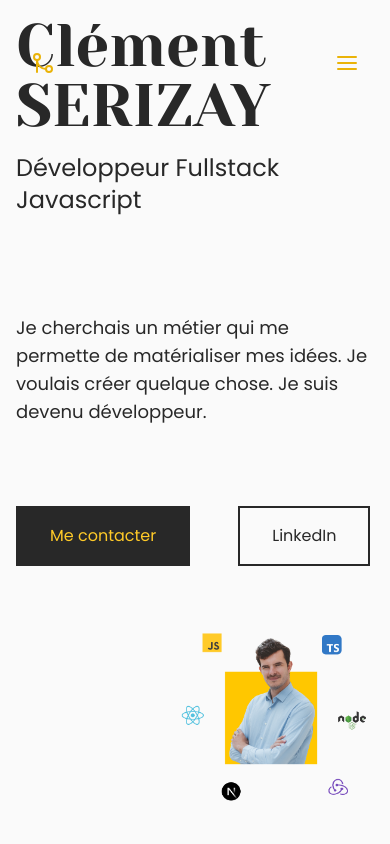
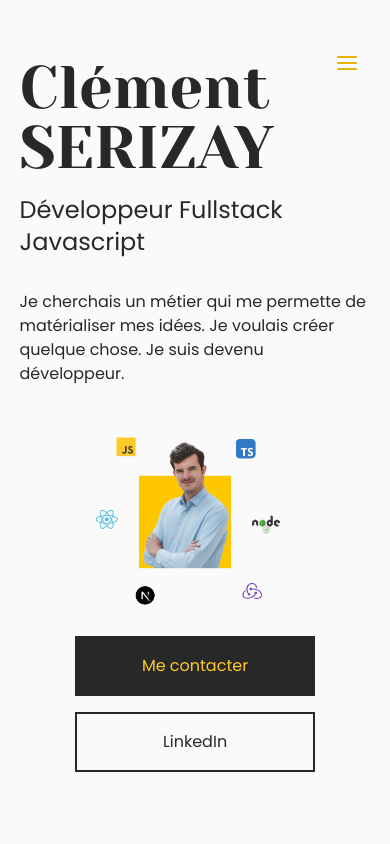
Before and after one commit to monkeycs60/portfolio-cs, a Next.js app: page / in a window 390 px wide. Shown: the top 844 px of the page. Built offline with nearby package versions, Linux system fonts and the light colour scheme.

Commit message:
style: responsive mobile hero

```diff
--- a/src/components/Hero.tsx
+++ b/src/components/Hero.tsx
@@ -5,9 +5,9 @@ import Link from 'next/link';
 const Hero = () => {
 	return (
 		<div id='home' className='w-full lg:h-screen p-4 flex flex-col'>
-			<div className='flex lg:max-w-[65vw] h-screen gap-16 lg:gap-0 flex-col lg:flex-row justify-between lg:pt-[18vh] 3xl:pt-[25vh] mx-auto relative'>
+			<div className='flex max-w-[90vw] lg:max-w-[65vw] h-screen gap-16 lg:gap-0 flex-col lg:flex-row justify-between pt-[5vh] lg:pt-[18vh] 3xl:pt-[25vh] mx-auto relative'>
 				<div className='h-full flex flex-col '>
-					<div className='flex flex-col h-full gap-14 font-eva text-secondary'>
+					<div className='flex flex-col h-full gap-8 lg:gap-14 font-eva text-secondary'>
 						<div className='flex flex-col gap-4'>
 							<h1 className='text-6xl 2xl:text-8xl'>
 								Clément <span className='block uppercase'>Serizay</span>
@@ -16,28 +16,40 @@ const Hero = () => {
 								Développeur Fullstack Javascript
 							</h2>
 						</div>
-						<div className='2xl:w-[80%] mt-[5vh] flex items-center font-poppins text-lg 2xl:text-2xl '>
+						<div className='2xl:w-[80%] lg:mt-[5vh] flex items-center font-poppins lg:text-lg 2xl:text-2xl '>
 							<p className=''>
 								Je cherchais un métier qui me permette de matérialiser
 								mes idées. Je voulais créer quelque chose. Je suis
 								devenu développeur.
 							</p>
 						</div>
-						<div className='flex mt-6 2xl:mt-[5vh] gap-12 font-poppins 2xl:text-2xl'>
+						<div className=' lg:mt-6 2xl:mt-[5vh] font-poppins 2xl:text-2xl'>
+							<div className='flex justify-center lg:hidden'>
+								<Image
+									src={'/cs-test-3.png'}
+									alt='Logo'
+									width={837}
+									height={648}
+									priority={true}
+									className=' w-[250px]'
+								/>
+							</div>
+							<div className='mt-6 lg:mt-0 flex flex-col justify-center items-center lg:justify-normal lg:items-start lg:flex-row gap-4 lg:gap-12'>
 								<Link href='#contact'>
-								<button className='px-8 py-4 bg-secondary text-tercary border-secondary border-[2px] hover:text-secondary hover:bg-primary'>
+									<button className='px-8 py-4 w-[240px]  lg:w-[240px] 3xl:w-[250px] bg-secondary text-tercary border-secondary border-[2px] hover:text-secondary hover:bg-primary'>
 										Me contacter
 									</button>
 								</Link>
 								<Link href='https://www.linkedin.com/in/your-profile-name/'>
-								<button className='px-8 py-4 border-[2px] border-secondary text-secondary hover:bg-secondary hover:text-tercary'>
+									<button className='px-8 py-4 w-[240px]  lg:w-[240px] 3xl:w-[250px] border-[2px] border-secondary text-secondary hover:bg-secondary hover:text-tercary'>
 										LinkedIn
 									</button>
 								</Link>
 							</div>
 						</div>
 					</div>
-				<div className='h-1/2 relative justify-end items-start flex border-[0px] border-gray-300 rounded-full translate-x-8 -translate-y-20 2xl:-translate-x-0 2xl:-translate-y-32 '>
+				</div>
+				<div className='h-1/2 relative justify-end items-start hidden lg:flex border-[0px] border-gray-300 rounded-full translate-x-8 -translate-y-20 2xl:-translate-x-0 2xl:-translate-y-32 '>
 					<Image
 						src={'/cs-test-3.png'}
 						alt='Logo'
--- a/src/components/TechStack.tsx
+++ b/src/components/TechStack.tsx
@@ -10,7 +10,7 @@ const TechStack = () => {
 					<h3 className='text-xl lg:text-2xl 2xl:text-3xl'>Tech Stack</h3>
 					<div className='bg-gray-cool-700 w-[5px] animate-pulse '></div>
 				</div>
-				<div className='flex mt-[40px] gap-16 2xl:gap-0 flex-wrap 2xl:flex-nowrap 2xl:mt-[70px] 3xl:mt-[100px] 2xl:h-[350px] w-[80%] 2xl:w-full 3xl:w-[82%] bg-gray-100 items-center justify-between text-base 2xl:text-lg font-poppins p-20'>
+				<div className='flex mt-[40px] gap-16 2xl:gap-0 flex-wrap 2xl:flex-nowrap 2xl:mt-[70px] 3xl:mt-[100px] 2xl:h-[350px] w-[80%] 2xl:w-full 3xl:w-[90%] bg-gray-100 items-center justify-between text-base 2xl:text-lg font-poppins p-20'>
 					<div className='flex-col w-[33%] 2xl:w-auto'>
 						<div className='flex gap-10 justify-center 2xl:justify-normal'>
 							<Image
--- a/src/components/layout/Navbar.tsx
+++ b/src/components/layout/Navbar.tsx
@@ -45,7 +45,7 @@ const Navbar = () => {
 					className='z-50'
 					onMouseEnter={() => setIsHover(true)}
 					onMouseLeave={() => setIsHover(false)}>
-					<GitMerge className='fixed top-[6vh] left-[8vw] text-yellow-500 xl:w-8 xl:h-8 2xl:w-12 2xl:h-12 transition-all duration-300' />
+					<GitMerge className='hidden lg:block fixed top-[6vh] left-[8vw] text-yellow-500 xl:w-8 xl:h-8 2xl:w-12 2xl:h-12 transition-all duration-300' />
 				</Link>
 			) : (
 				<Link
```
Lines whose indentation alone changed are shown as unchanged.
